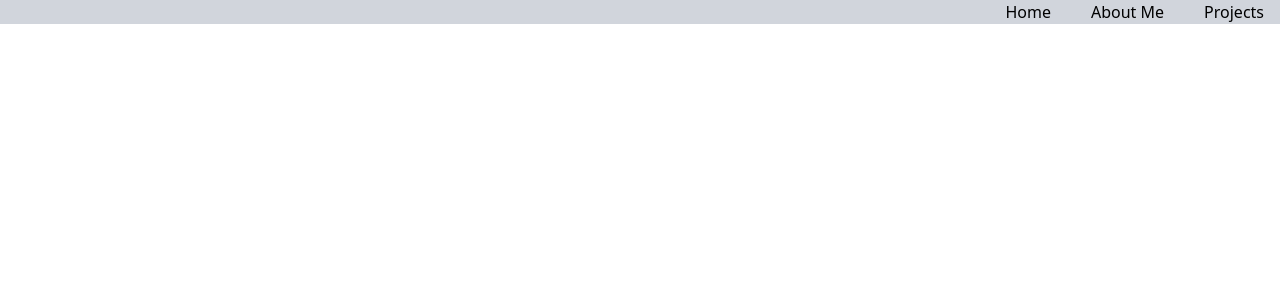
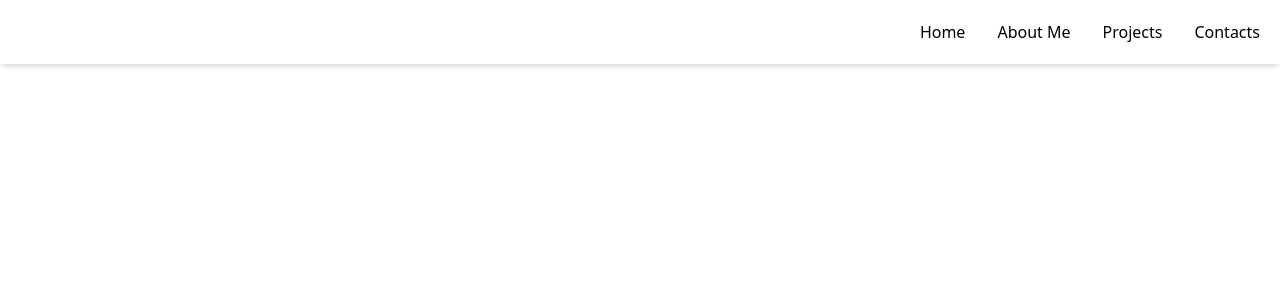
Before and after one commit to marcuswinbush/my-portfolio, a Next.js app: page / in a window 1280 px wide. Shown: the top 300 px of the page. Built offline with nearby package versions, Linux system fonts and the light colour scheme.

Commit message:
creating navbar

```diff
--- a/src/app/page.tsx
+++ b/src/app/page.tsx
@@ -2,17 +2,31 @@
 
 export default function Header() {
   return (
-    <div className=" flex justify-end gap-10  px-4 bg-gray-300 ">
-      <div>
-        Home
+
+   <nav className=" w-full p-5 shadow-md bg-white">
+    <div className=" flex justify-end gap-8">
+    <div>
+      <button className=" cursor-pointer"> Home</button>
       </div>
       <div>
-      About Me
+        <button className="cursor-pointer">
+        About Me
+        </button>
       </div>
       <div>
+        <button className="cursor-pointer">
         Projects
+        </button>
       </div>
+      <div>
+      <button className='cursor-pointer'>
+          Contacts
+        </button>
+      </div>
+    </div>
 
-    </div>
+    </nav>
+
+
   );
 }
```
